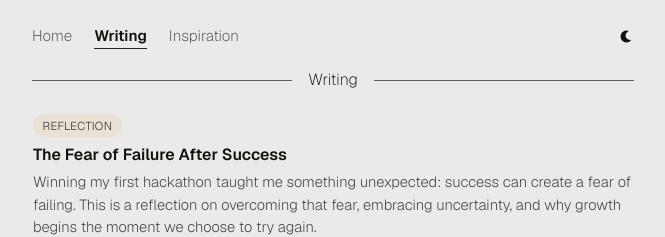
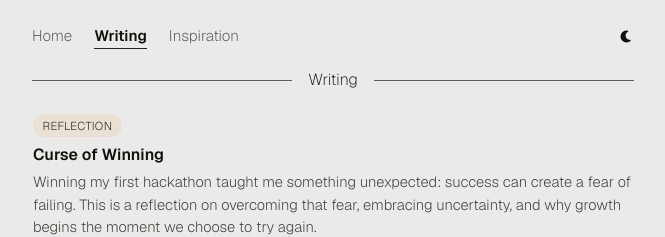
Before and after one commit to Ankush-Shukla/portfolioWebsite, an Angular app: page /writing in a window 1280 px wide. Shown: the top 237 px of the page, without its empty margins (307-972 px from the left). Built offline with nearby package versions, Linux system fonts and the light colour scheme.

Commit message:
Update blog post title from 'Fear of Failure' to 'Curse of Winning'

```diff
--- a/src/app/shared/blog-posts.data.ts
+++ b/src/app/shared/blog-posts.data.ts
@@ -13,7 +13,7 @@ export interface BlogPost {
 export const BLOG_POSTS: BlogPost[] = [
   {
     slug: 'fear-of-failure',
-    title: 'The Fear of Failure After Success',
+    title: 'Curse of Winning',
     summary:
       "Winning my first hackathon taught me something unexpected: success can create a fear of failing. This is a reflection on overcoming that fear, embracing uncertainty, and why growth begins the moment we choose to try again.",
     date: 'Jul 2026',
```
